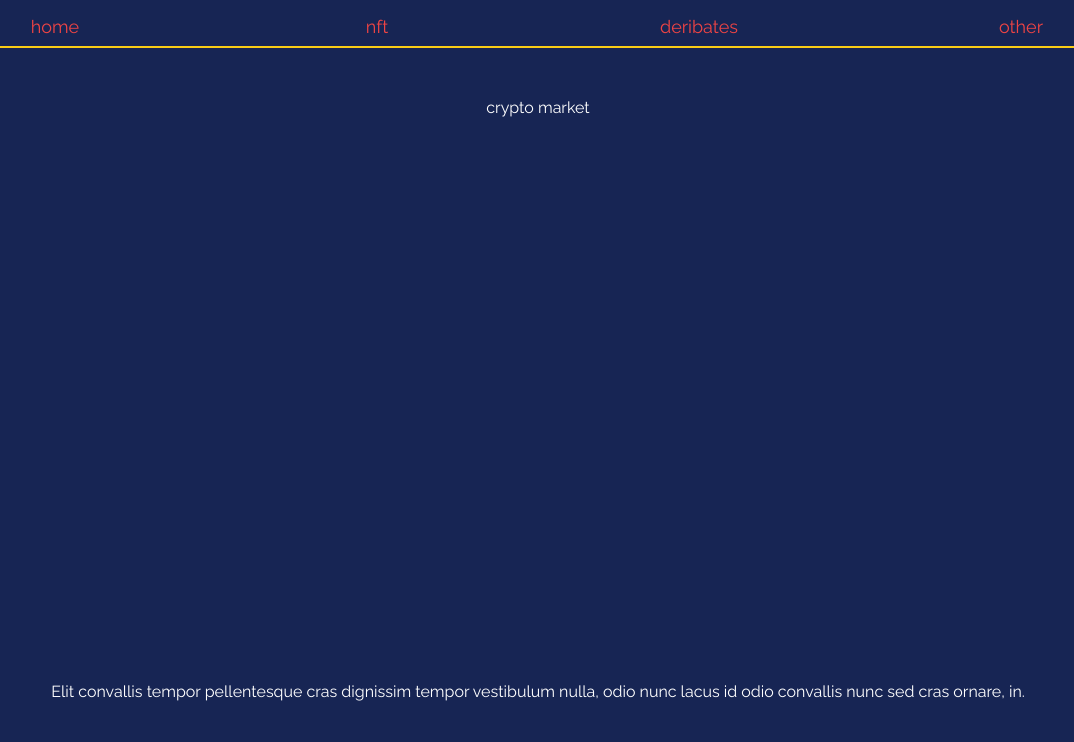
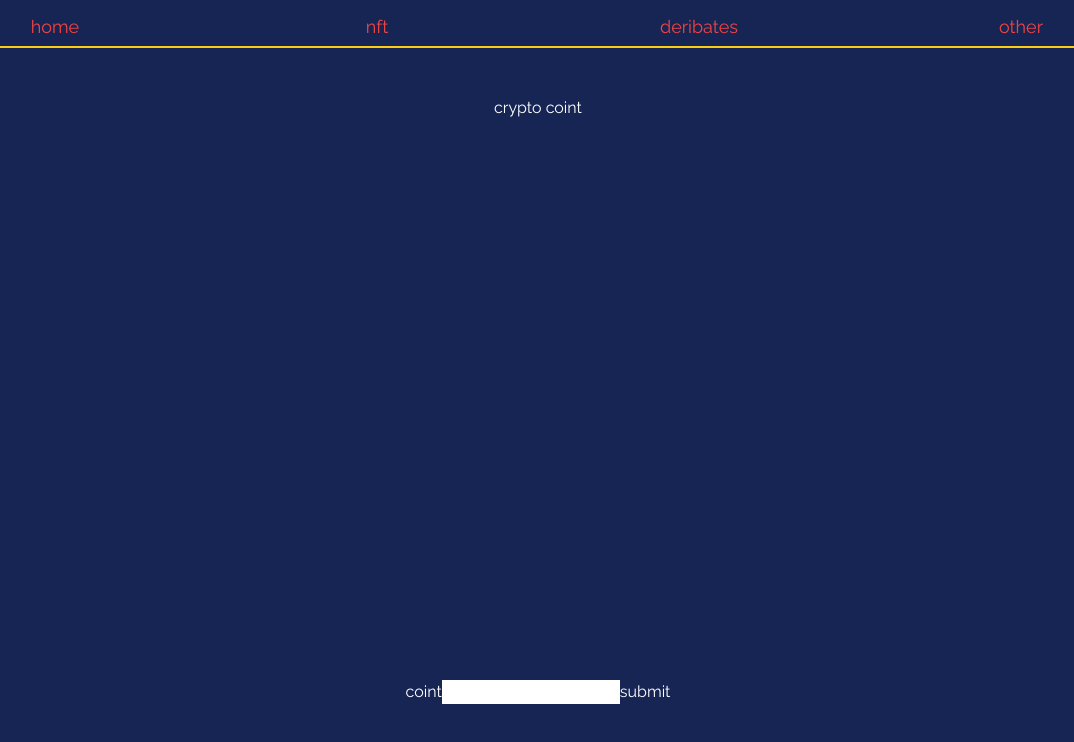
Before and after one commit to luismateo34/nextjs-cryptocurrenci, a Next.js app: page /coint in a window 1280 px wide. Shown: the top 742 px of the page, without its empty margins (102-1176 px from the left). Built offline with nearby package versions, Linux system fonts and the light colour scheme.

Commit message:
snap mandatory funciona

```diff
--- a/src/app/coint/page.tsx
+++ b/src/app/coint/page.tsx
@@ -1,11 +1,12 @@
 export default function Home() {
   return (
     <main className="flex min-h-screen flex-col items-center justify-between p-24">
-      <h1>crypto market</h1>
-      <p>
-        Elit convallis tempor pellentesque cras dignissim tempor vestibulum
-        nulla, odio nunc lacus id odio convallis nunc sed cras ornare, in.
-      </p>
-    </main>
+      <h1>crypto coint</h1>
+      <div>
+       <label htmlFor="coint"> coint</label>
+	<input type="text" />
+	<button>submit</button>
+      </div>
+          </main>
   );
 }
--- a/src/app/layout.tsx
+++ b/src/app/layout.tsx
@@ -2,8 +2,6 @@ import type { Metadata } from "next";
 import { Raleway } from "next/font/google";
 import { NavBar } from "@/components/navbar";
 import "./globals.css";
-import { Suspense } from "react";
-import Loading from "./loading";
 
 const inter = Raleway({ subsets: ["latin"] });
 
@@ -21,7 +19,7 @@ export default function RootLayout({
     <html lang="en">
       <body className={`${inter.className} bg-blue-950 text-white`}>
         <NavBar primary={true} size="medium" />
-        <Suspense fallback={<Loading />}>{children}</Suspense>
+        {children}
       </body>
     </html>
   );
--- a/src/app/localComponent/CardSection.tsx
+++ b/src/app/localComponent/CardSection.tsx
@@ -5,7 +5,7 @@ import blockchain from "@/images/blockchain-element.png";
 
 export const CardSection = () => {
   return (
-    <section className="min-h-screen w-full  snap-center flex flex-row items-center justify-around flex-wrap">
+    <section className="min-h-screen  w-screen  flex flex-row items-center justify-around flex-wrap">
       <CardImage image={cardano.src} alt="cardano image">
         <p>
           Ante tempor convallis, dictum ac et amet integer placerat dictumst
--- /dev/null
+++ b/src/app/localComponent/MainSection.tsx
@@ -0,0 +1,27 @@
+import criptologo from "@/images/criptologo-removebg-preview.png";
+
+
+export const MainSection = () => {
+  return (
+    <section className=" min-h-screen w-screen   flex flex-col items-center justify-center">
+      <div className="grid grid-cols-2 gap-2 w-[75vw] h-[75vh] bg-white/10 rounded-lg ">
+        <div className="flex flex-col gap-2 items-start justify-evenly col-start-1 col-end-2 pl-6">
+          <h1 className=" text-xl md:text-3xl lg:text-6xl  font-bold italic text-amber-500">
+            Crypto market
+          </h1>
+          <h2 className="text-base md:text-2xl font-semibold ">
+            cryptocurrenci, nft
+            <br /> and mode
+          </h2>
+          <p className=" text-base md:text-xl">
+            Elit convallis tempor pellentesque cras dignissim tempor vestibulum
+            nulla, odio nunc lacus id odio convallis nunc sed cras ornare, in.
+          </p>
+        </div>
+        <div className="col-start-2 col-end-3">
+          <img src={criptologo.src} alt="logo de criptomoneda" />
+        </div>
+      </div>
+    </section>
+  );
+};
--- a/src/app/page.tsx
+++ b/src/app/page.tsx
@@ -1,25 +1,14 @@
-import criptologo from "@/images/criptologo-removebg-preview.png";
 import { CardSection } from "@/app/localComponent/CardSection";
+import { MainSection } from "@/app/localComponent/MainSection";
 export default function Home() {
   return (
-    <main className=" min-h-screen w-full  span-y snap-mandatory overflow-x-auto overflow-y-auto scroll-smooth">
-      <section className="min-h-screen w-full snap-center flex  flex-col items-center justify-center">
-        <div className="grid grid-cols-2 gap-2 w-[75vw] h-[75vh] bg-white/10 rounded-lg ">
-          <div className="flex flex-col gap-2 items-start justify-evenly col-start-1 col-end-2 pl-6">
-            <h1 className=" text-xl md:text-3xl lg:text-6xl  font-bold italic text-amber-500">Crypto market</h1>
-	    <h2 className="text-base md:text-2xl font-semibold ">cryptocurrenci, nft<br/> and mode </h2>
-            <p className=" text-base md:text-xl">
-              Elit convallis tempor pellentesque cras dignissim tempor
-              vestibulum nulla, odio nunc lacus id odio convallis nunc sed cras
-              ornare, in.
-            </p>
-          </div>
-          <div className="col-start-2 col-end-3">
-            <img src={criptologo.src} alt="logo de criptomoneda" />
-          </div>
-        </div>
-      </section>
-      <CardSection />
+    <main className="snap-y snap-mandatory relative w-full h-screen overflow-y-auto overflow-x-hidden scroll-smooth">
+      <div className="snap-center ">
+      <MainSection />
+      </div>
+      <div className="snap-center ">
+      <CardSection  />
+      </div>
     </main>
   );
 }
--- a/src/components/navbar.tsx
+++ b/src/components/navbar.tsx
@@ -25,7 +25,7 @@ export const NavBar = ({
     other: "/other",
   };
   return (
-    <nav className="w-full h-12 pt-2 block absolute top-0 border-solid border-b-2 border-b-yellow-400">
+    <nav className="w-full h-12 pt-2 block absolute top-0 z-10 border-solid border-b-2 border-b-yellow-400">
       <ul className="w-full h-full flex flex-row gap-2 justify-around items-end">
         {Object.entries(routerObj).map(([key, value]) => {
           if (router !== value)
```
